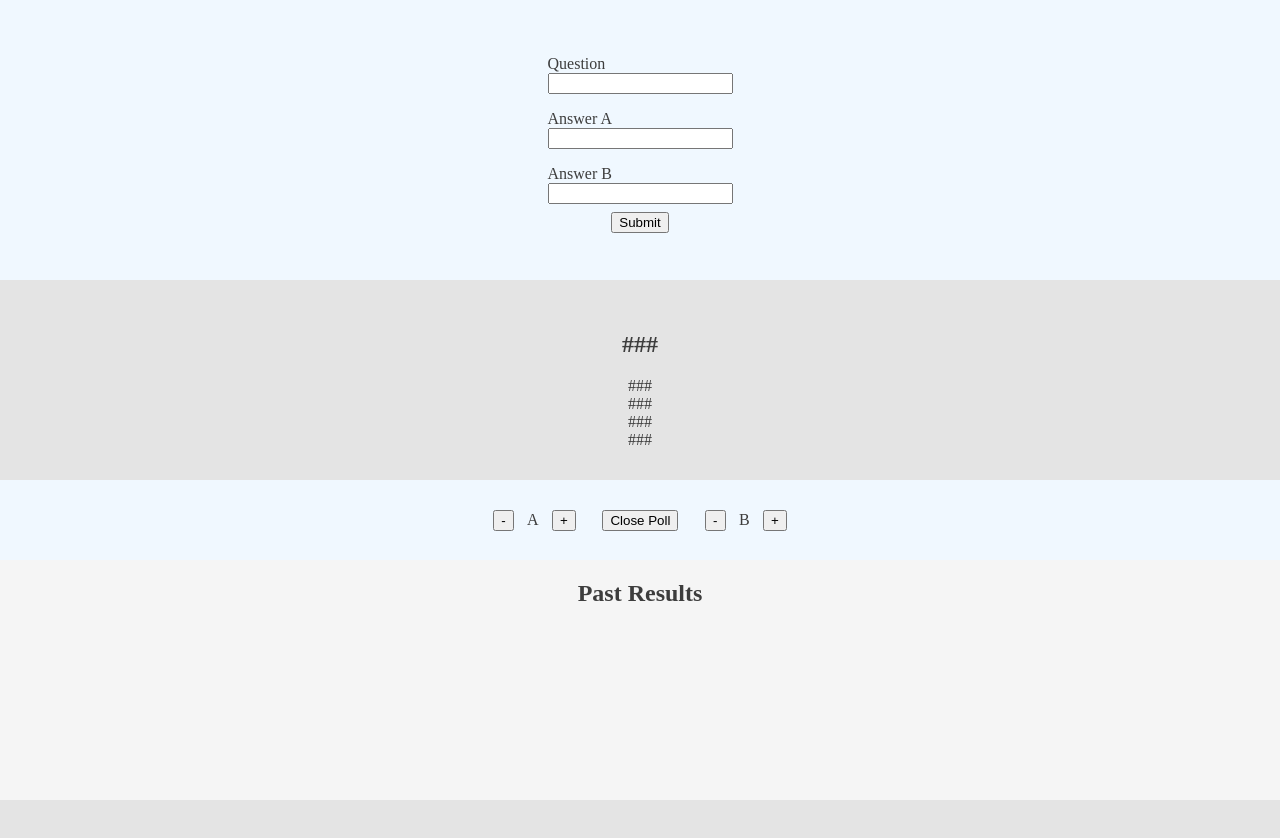
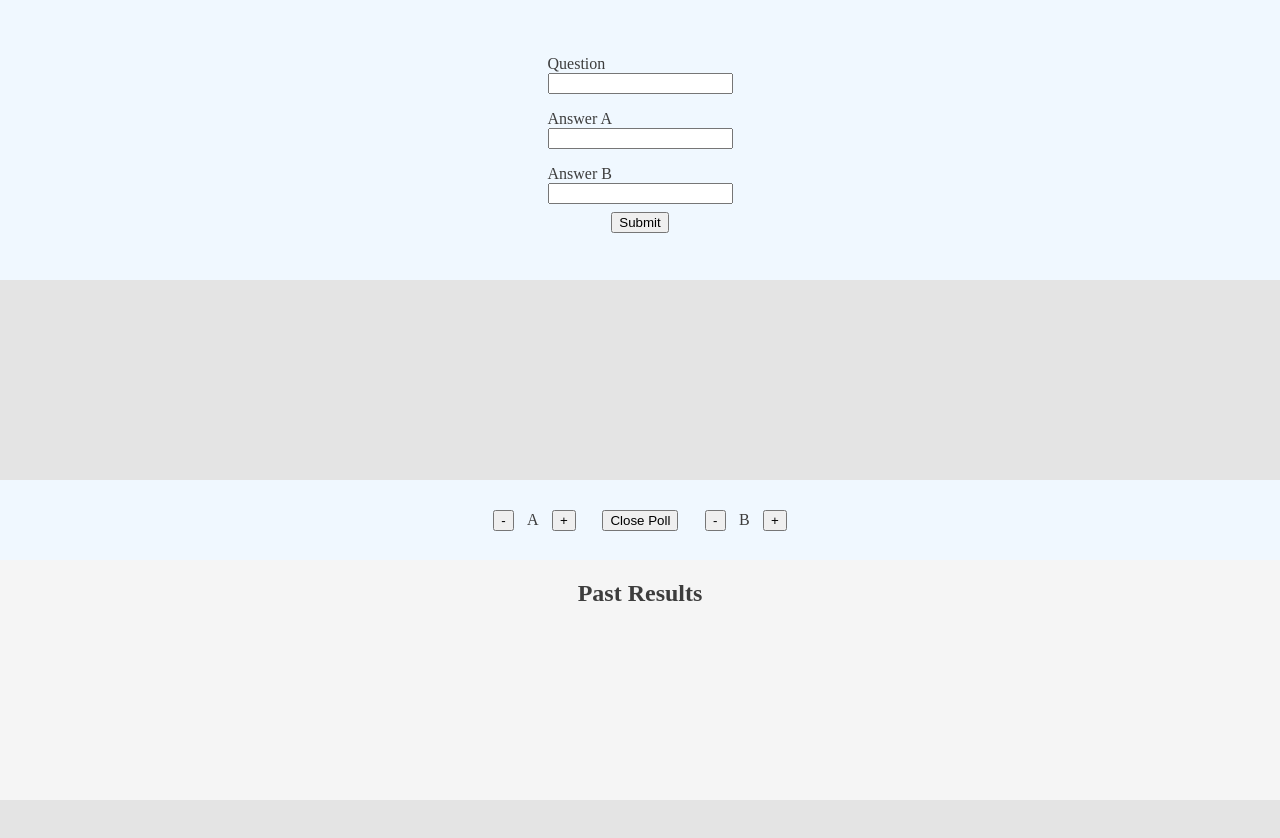
Before and after one commit to ryanflitcroft/poll-tracker, a plain HTML site: page index.html in a window 1280 px wide. Both pictures are taken after a click on the button "Close Poll". Shown: the part 80-918 px from the top of the page. Drawn offline with Linux system fonts and the light colour scheme; a web font is replaced by a local one.

Commit message:
function written for displayCurrentPoll

```diff
--- a/app.js
+++ b/app.js
@@ -1,16 +1,17 @@
 const inputForm = document.getElementById('input-form');
 
-const currentPollQuestion = document.getElementById('current-poll-question');
-const currentOptionA = document.getElementById('current-optionA');
-const currentOptionB = document.getElementById('current-optionB');
+// const currentPollQuestion = document.getElementById('current-poll-question');
+// const currentOptionA = document.getElementById('current-optionA');
+// const currentOptionB = document.getElementById('current-optionB');
 
 const decrementA = document.getElementById('decrementA');
 const incrementA = document.getElementById('incrementA');
 const decrementB = document.getElementById('decrementB');
 const incrementB = document.getElementById('incrementB');
 
-const resultA = document.getElementById('resultA');
-const resultB = document.getElementById('resultB');
+const currentPollSection = document.getElementById('current-poll-section');
+// const resultA = document.getElementById('resultA');
+// const resultB = document.getElementById('resultB');
 
 const closePollButton = document.getElementById('close-poll-button');
 
@@ -71,7 +72,7 @@ incrementA.addEventListener('click', () => {
     if (resultATotal >= 0) {
         resultATotal++;
     }
-    // console.log(resultATotal, resultBTotal);
+    console.log(resultATotal, resultBTotal);
     displayCurrentPoll();
 });
 
@@ -79,7 +80,7 @@ decrementB.addEventListener('click', () => {
     if (resultBTotal > 0) {
         resultBTotal--;
     }
-    // console.log(resultATotal, resultBTotal);
+    console.log(resultATotal, resultBTotal);
     displayCurrentPoll();
 });
 
@@ -92,6 +93,77 @@ incrementB.addEventListener('click', () => {
 });
 
 closePollButton.addEventListener('click', () => {
+    const poll = makePoll();
+    pastResults.push(poll);
+
+    clearState();
+    displayCurrentPoll();
+});
+
+function displayCurrentPoll() {
+    // makePoll retrieves values in state, creates object
+    makePoll();
+
+    // clear current text content of currentPollSection
+    currentPollSection.textContent = '';
+
+    // create h2 element for currentPollQuestion
+    const currentPollQuestion = document.createElement('h2');
+    // create currentOptionAContainer div
+    // create currentOptionA span
+    // create resultA span
+    const currentOptionAContainer = document.createElement('div');
+    const currentOptionA = document.createElement('span');
+    const resultA = document.createElement('span');
+    // create currentOptionBContainer div
+    // create currentOptionB span
+    // create resultB span
+    const currentOptionBContainer = document.createElement('div');
+    const currentOptionB = document.createElement('span');
+    const resultB = document.createElement('span');
+
+    // currentPollQuestion h2 textContent is equal to poll.questionData
+    currentPollQuestion.textContent = questionData;
+
+    // currentOptionA span textContent is equal to poll.resultAData
+    currentOptionA.textContent = resultAData;
+    // currentOptionB span textContent is equal to poll.resultBData
+    currentOptionB.textContent = resultBData;
+
+
+    if (resultATotal > 0 || resultBTotal > 0) {
+      // resultA span textContent is equal to poll.resultATotal
+        resultA.textContent = resultATotal;
+      // resultA span textContent is equal to poll.resultATotal
+        resultB.textContent = resultBTotal;
+    }
+
+
+    currentOptionA.classList.add('current-option');
+    currentOptionB.classList.add('current-option');
+    resultA.classList.add('current-result');
+    resultB.classList.add('current-result');
+
+    currentOptionAContainer.append(currentOptionA, resultA);
+    currentOptionBContainer.append(currentOptionB, resultB);
+
+    currentPollSection.append(currentPollQuestion, currentOptionAContainer, currentOptionBContainer);
+}
+
+function displayAllPolls() {
+
+    displayCurrentPoll();
+}
+
+function clearState() {
+    questionData = '';
+    resultAData = '';
+    resultBData = '';
+    resultATotal = 0;
+    resultBTotal = 0;
+}
+
+function makePoll() {
     const poll = {
         questionData,
         resultAData,
@@ -99,36 +171,9 @@ closePollButton.addEventListener('click', () => {
         resultATotal,
         resultBTotal,
     };
-    pastResults.push(poll);
-    clearState();
-    displayAllPolls();
-});
+    return poll;
 
-function displayCurrentPoll() {
-    const poll = {
-        questionData,
-        resultAData,
-        resultBData,
-        resultATotal,
-        resultBTotal,
-    };
-
-    // currentPollQuestion.textContent = questionData;
-    // currentOptionA.textContent = resultAData;
-    // currentOptionB.textContent = resultBData;
-    // resultA.textContent = `${resultATotal}`;
-    // resultB.textContent = `${resultBTotal}`;
+    console.log(poll);
 }
 
-function displayAllPolls() {
-
-    displayCurrentPoll();
-}
-
-function clearState () {
-    questionData = '';
-    resultAData = '';
-    resultBData = '';
-    resultATotal = 0;
-    resultBTotal = 0;
-}
+makePoll();
--- a/index.html
+++ b/index.html
@@ -35,13 +35,13 @@
           </section>
 
           <!-- CURRENT POLL SECTION -->
-          <section class="current-poll-section">
-            <h2 id="current-poll-question">###</h2>
-            <span class="current-option" id="current-optionA">###</span>
-            <span class="current-option" id="current-optionB">###</span>
+          <section class="current-poll-section" id="current-poll-section">
+            <!-- <h2 id="current-poll-question">###</h2> -->
+            <!-- <span class="current-option" id="current-optionA">###</span> -->
+            <!-- <span class="current-option" id="current-optionB">###</span> -->
 
-            <span class="current-result" id="resultA">###</span>
-            <span class="current-result" id="resultB">###</span>
+            <!-- <span class="current-result" id="resultA">###</span> -->
+            <!-- <span class="current-result" id="resultB">###</span> -->
           </section>
 
           <section class="button-section">
--- a/styles/style.css
+++ b/styles/style.css
@@ -59,6 +59,15 @@ section.current-poll-section {
     grid-template-columns: repeat(4, 1fr);
     grid-template-rows: repeat(4, 1fr); */
     background: var(--color2);
+}
+
+.current-option {
+    display: inline-block;
+    margin: 0.5em 2em;
+}
+
+.current-result {
+
 }
 
 section.button-section {
```
